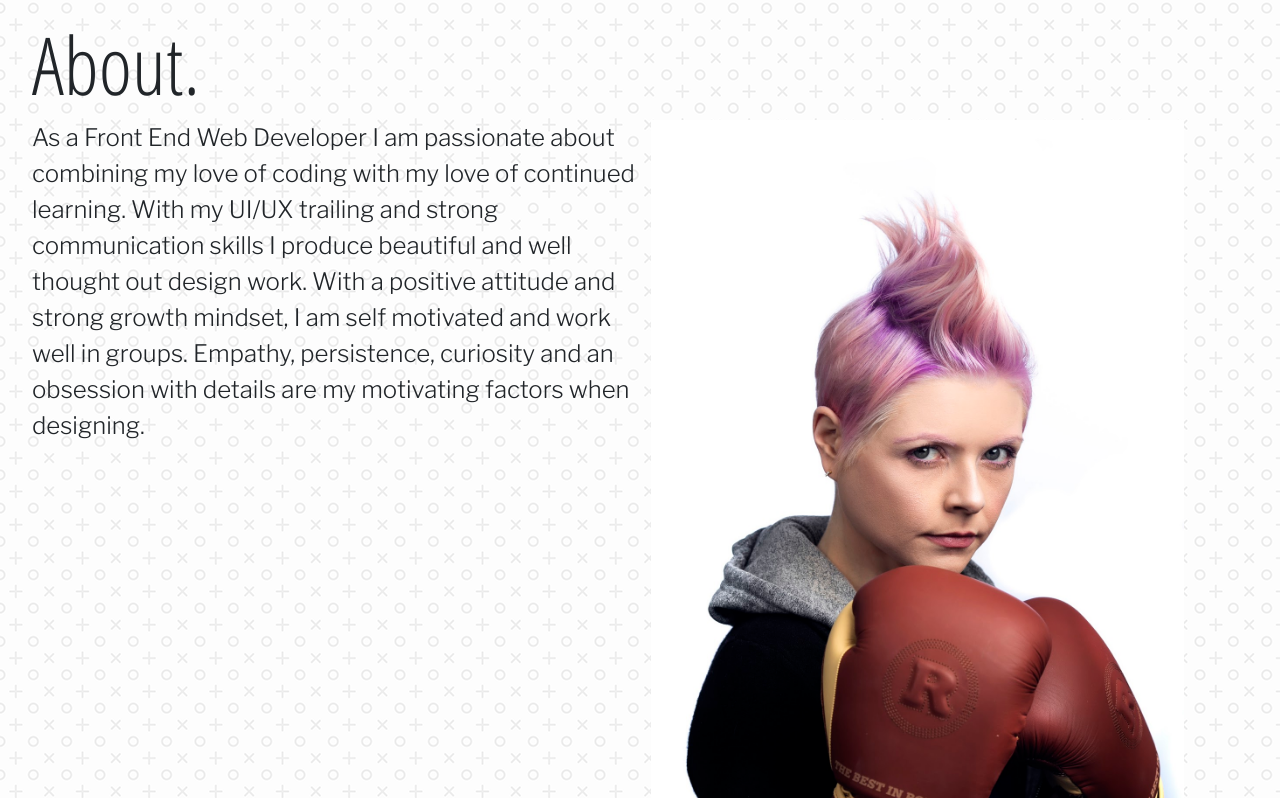
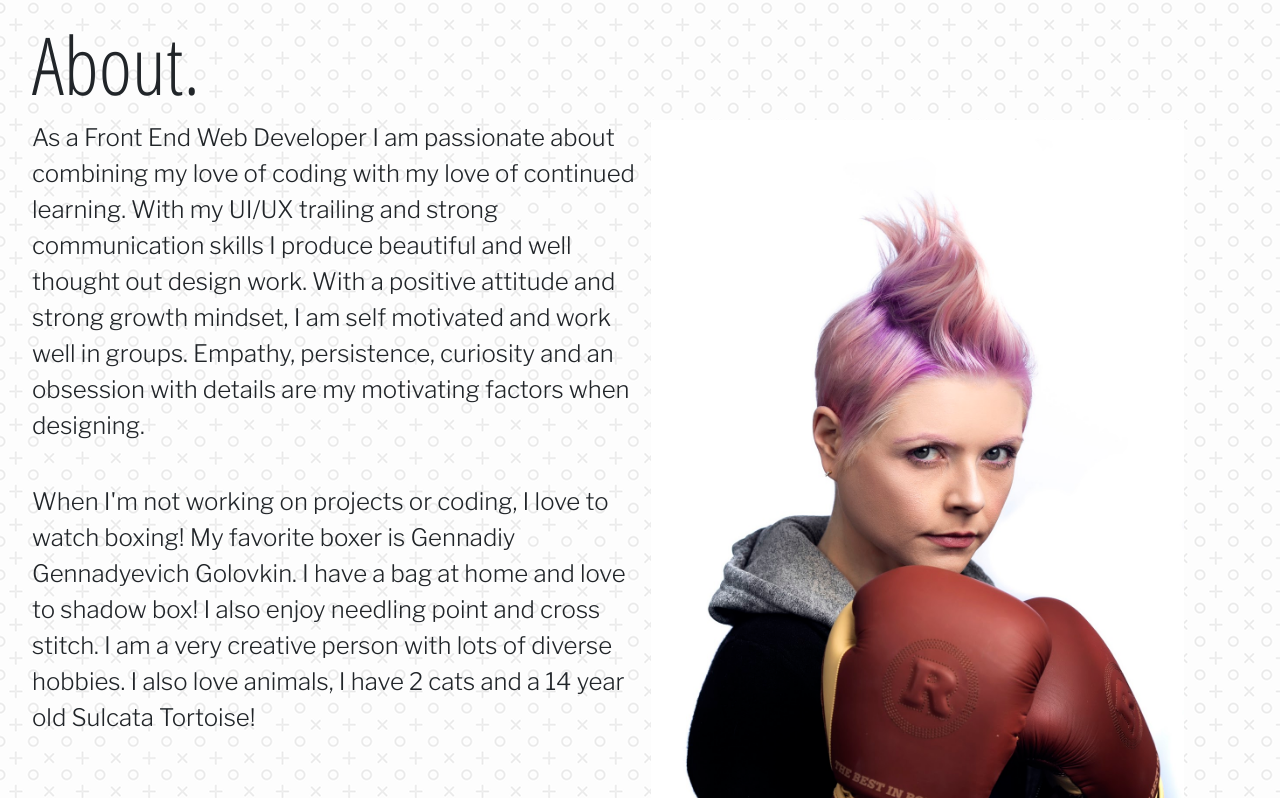
Before and after one commit to sageklein/sageklein.github.io, a React (Create React App) app: page /#/ in a window 1280 px wide. Shown: the part 842-1640 px from the top of the page. Built offline with nearby package versions, Linux system fonts and the light colour scheme.

Commit message:
added short bio

```diff
--- a/src/Data.js
+++ b/src/Data.js
@@ -27,6 +27,8 @@ export default {
 	// Add Your About Text Here
 	abouttext:
 		"As a Front End Web Developer I am passionate about combining my love of coding with my love of continued learning. With my UI/UX trailing and strong communication skills I produce beautiful and well thought out design work. With a positive attitude and strong growth mindset, I am self motivated and work well in groups. Empathy, persistence, curiosity and an obsession with details are my motivating factors when designing.",
+	abouttext2:
+		"When I'm not working on projects or coding, I love to watch boxing! My favorite boxer is Gennadiy Gennadyevich Golovkin. I have a bag at home and love to shadow box! I also enjoy needling point and cross stitch. I am a very creative person with lots of diverse hobbies. I also love animals, I have 2 cats and a 14 year old Sulcata Tortoise!",
 	aboutImage: me,
 	ShowAboutImage: true,
 
--- a/src/components/Main.js
+++ b/src/components/Main.js
@@ -19,7 +19,10 @@ class Main extends Component {
 
 						<Fade bottom>
 							<div className="img">
+							<div className="abouttext">
 								<p>{data.abouttext}</p>
+								<p>{data.abouttext2}</p>
+							</div>
 								<img
 									src={require("../images/me.jpg")}
 									className="picture"
@@ -298,7 +301,6 @@ class Main extends Component {
 								</div>
 							</div>
 						</Fade>
-
 					</div>
 				</div>
 			</div>
```
Also changed, not shown: src/App.css (+3 -5 lines). Lines whose indentation alone changed are shown as unchanged.
